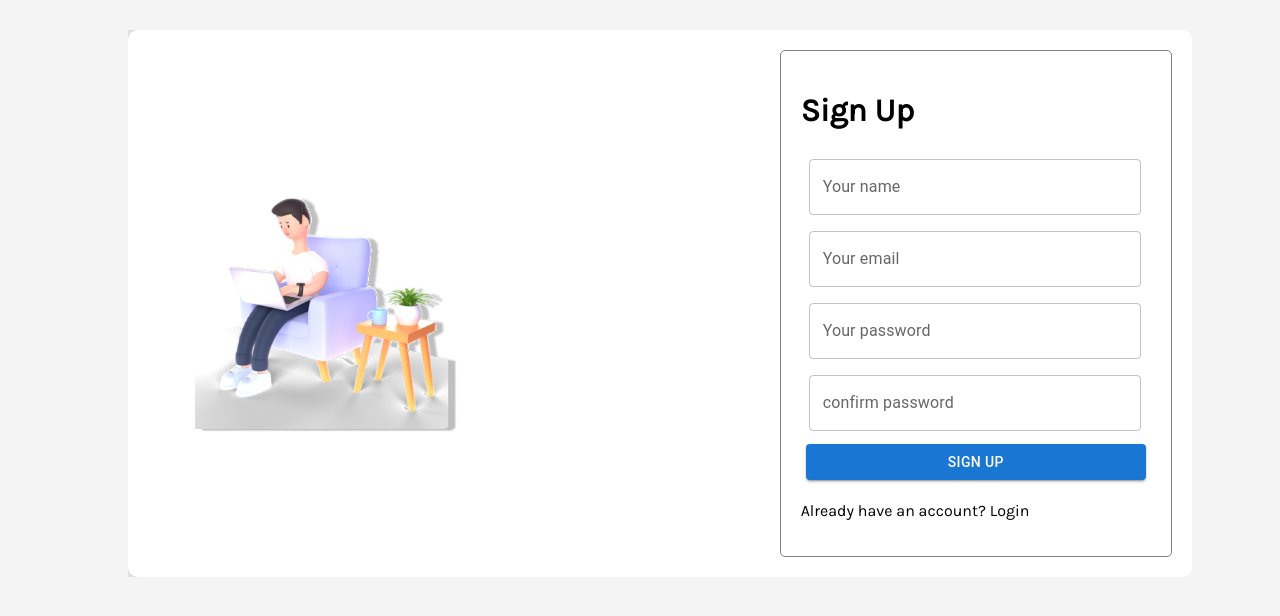
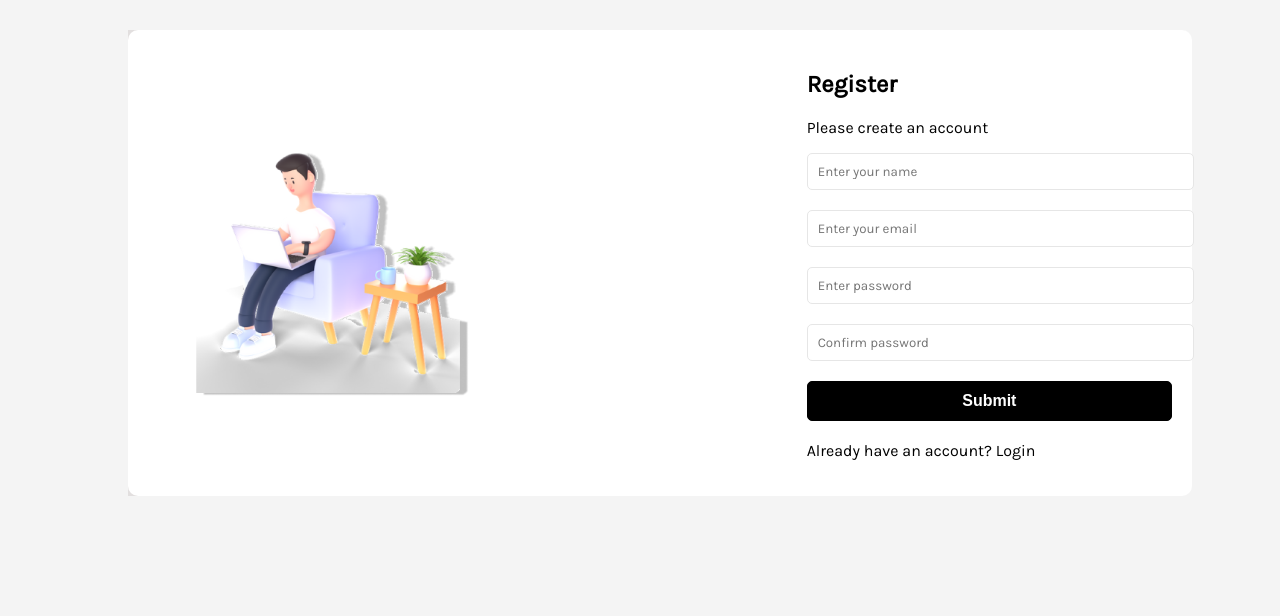
Before and after one commit to eddiemuhoro/job-app, a React (Create React App) app: page / in a window 1280 px wide. Shown: the top 616 px of the page. Built offline with nearby package versions, Linux system fonts and the light colour scheme.

Commit message:
added log-in functionality

```diff
--- a/package.json
+++ b/package.json
@@ -7,14 +7,17 @@
     "@emotion/styled": "^11.10.5",
     "@mui/icons-material": "^5.10.16",
     "@mui/material": "^5.10.17",
+    "@reduxjs/toolkit": "^1.9.1",
     "@testing-library/jest-dom": "^5.16.5",
     "@testing-library/react": "^13.4.0",
     "@testing-library/user-event": "^13.5.0",
     "axios": "^1.2.1",
     "react": "^18.2.0",
     "react-dom": "^18.2.0",
+    "react-redux": "^8.0.5",
     "react-router-dom": "^6.4.5",
     "react-scripts": "5.0.1",
+    "react-toastify": "^9.1.1",
     "react-whatsapp": "^0.3.0",
     "reactjs-popup": "^2.0.5",
     "web-vitals": "^2.1.4"
--- a/src/components/authenticatioin/SignUp.js
+++ b/src/components/authenticatioin/SignUp.js
@@ -1,89 +1,135 @@
 import { Visibility, VisibilityOff } from '@mui/icons-material'
-import { Button, FilledInput, FormControl, IconButton, InputAdornment, OutlinedInput, TextField } from '@mui/material'
-import React from 'react'
-import { Link, Router } from 'react-router-dom'
+import { Button, FilledInput, FormControl,  TextField } from '@mui/material'
+import React, { useEffect, useState } from 'react'
+import { Link, useNavigate } from 'react-router-dom'
 import SideBar from './SideBar'
+import { reset, register } from '../../react-redux/features/auth/authSlice'
+import { useDispatch, useSelector } from 'react-redux'
+import { toast } from 'react-toastify'
+import './auth.css'
 
 const SignUp = () => {
-  const [values, setValues] = React.useState({
-    amount: '',
+  const dispatch= useDispatch()
+  const navigate= useNavigate()
+
+  const [formData, setFormData] = useState({
+    name: '',
+    email: '',
     password: '',
-   cpassword:'',
-    showPassword: false,
-  });
-  const handleChange = (prop) => (event) => {
-    setValues({ ...values, [prop]: event.target.value });
-  };
+    password2: '',
+  })
 
-  const handleClickShowPassword = () => {
-    setValues({
-      ...values,
-      showPassword: !values.showPassword,
-    });
-  };
+  const { name, email, password, password2 } = formData
 
-  const handleMouseDownPassword = (event) => {
-    event.preventDefault();
-  };
-//removed pass
+  const { user, isError, isLoading, isSuccess, message }= useSelector (
+    (state)=> state.auth
+  )
+
+  useEffect((dispatch)=>{
+    if(isSuccess || user){
+      toast.success(message)
+      navigate('/home')
+      window.location.reload()
+      dispatch(reset())
+    }
+    if(isError){
+      toast.error(message)
+      dispatch(reset())
+    }
+  }, [user, isSuccess, isError , message, navigate])
+  if(isLoading){
+    return <h1>Loading...</h1>
+  }
+  const onSubmit = (e) => {
+    e.preventDefault()
+
+    if (password !== password2) {
+      toast.error('Passwords do not match')
+    } else {
+      const userData = {
+        name,
+        email,
+        password,
+      }
+
+      dispatch(register(userData))
+    }
+  }
+
+  const onChange = (e) => {
+
+    setFormData((prevState) => ({
+      ...prevState,
+      [e.target.name]: e.target.value,
+    }))
+  }
+
+
   return (
     <div className='signup-form'>
-    <SideBar />
-        <FormControl
-         sx={{
-            border:'1px solid grey',
-            borderRadius:'5px',
-            padding:'20px',
-            width:'50%',
-            '& .MuiTextField-root ': { m: 1, width: '95%',  },
-            '&  .MuiFilledInput': { m: 1, width: '100%',  },
-          }}>
-            <h1>Sign Up</h1>
-            <TextField type='text' label='Your name'/>
-            <TextField type='email' variant='outlined' label='Your email'/>
-            <TextField type='password' variant='outlined' label='Your password'/>
-            <TextField type='password' variant='outlined' label='confirm password'/>
-            {/* <OutlinedInput sx={{m:1}}  variant='filled' label='Your password' placeholder='Your password'
-            id="filled-adornment-password"
-            type={values.showPassword ? 'text' : 'password'}
-            value={values.password}
-            onChange={handleChange('password')}
-            endAdornment={
-              <InputAdornment position="end">
-                <IconButton
-                  aria-label="toggle password visibility"
-                  onClick={handleClickShowPassword}
-                  onMouseDown={handleMouseDownPassword}
-                  edge="end"
-                >
-                  {values.showPassword ? <VisibilityOff /> : <Visibility/>}
-                </IconButton>
-              </InputAdornment>
-            }/>
+   <SideBar />
 
-            <OutlinedInput
-            variant='filled' placeholder='confirm '
-            id="filled-adornment-password"
-            type={values.showPassword ? 'text' : 'password'}
-            value={values.cpassword}
-            onChange={handleChange('cpassword')}
-            endAdornment={
-              <InputAdornment position="end">
-                <IconButton
-                  aria-label="toggle cpassword visibility"
-                  onClick={handleClickShowPassword}
-                  onMouseDown={handleMouseDownPassword}
-                  edge="end"
-                >
-                  {values.showPassword ? <VisibilityOff /> : <Visibility/>}
-                </IconButton>
-              </InputAdornment>
-            }
-          /> */}
-            <Link style={{margin:'5px'}} to='/home'><Button fullWidth variant='contained'  >SIGN UP</Button></Link>
-            <p>Already have an account? <Link style={{color:'black'}} to='/login'>Login</Link></p>
-        </FormControl>
-    </div>
+    <section className='form'>
+      <div>
+      <h1>
+       Register
+      </h1>
+      <p>Please create an account</p>
+      </div>
+      <form onSubmit={onSubmit}>
+        <div className='form-group'>
+          <input
+            type='text'
+            className='form-control'
+            id='name'
+            name='name'
+            value={name}
+            placeholder='Enter your name'
+            onChange={onChange}
+          />
+        </div>
+        <div className='form-group'>
+          <input
+            type='email'
+            className='form-control'
+            id='email'
+            name='email'
+            value={email}
+            placeholder='Enter your email'
+            onChange={onChange}
+          />
+        </div>
+        <div className='form-group'>
+          <input
+            type='password'
+            className='form-control'
+            id='password'
+            name='password'
+            value={password}
+            placeholder='Enter password'
+            onChange={onChange}
+          />
+        </div>
+        <div className='form-group'>
+          <input
+            type='password'
+            className='form-control'
+            id='password2'
+            name='password2'
+            value={password2}
+            placeholder='Confirm password'
+            onChange={onChange}
+          />
+        </div>
+        <div className='form-group'>
+          <button type='submit' className='btn btn-block'>
+            Submit
+          </button>
+          <p>Already have an account? <Link style={{color:'black'}} to='/login'>Login</Link></p>
+        </div>
+      </form>
+    </section>
+  </div>
   )
 }
 
--- /dev/null
+++ b/src/components/authenticatioin/auth.css
@@ -0,0 +1,62 @@
+
+
+.form,
+.content {
+
+  margin: 0 auto;
+}
+
+.form-group {
+  margin-bottom: 10px;
+}
+
+.form-group input,
+.form-group textarea,
+.form-group select {
+  width: 100%;
+  padding: 10px;
+  border: 1px solid #e6e6e6;
+  border-radius: 5px;
+  margin-bottom: 10px;
+  font-family: inherit;
+}
+
+.form-group label {
+  text-align: left;
+  display: block;
+  margin: 0 0 5px 3px;
+}
+
+.btn {
+  padding: 10px 20px;
+  border: 1px solid #000;
+  border-radius: 5px;
+  background: #000;
+  color: #fff;
+  font-size: 16px;
+  font-weight: 700;
+  cursor: pointer;
+  text-align: center;
+  appearance: button;
+  display: flex;
+  align-items: center;
+  justify-content: center;
+}
+
+.btn svg {
+  margin-right: 8px;
+}
+
+.btn-reverse {
+  background: #fff;
+  color: #000;
+}
+
+.btn-block {
+  width: 100%;
+  margin-bottom: 20px;
+}
+
+.btn:hover {
+  transform: scale(0.98);
+}
--- a/src/components/authenticatioin/login.js
+++ b/src/components/authenticatioin/login.js
@@ -1,68 +1,116 @@
-import React from 'react'
-import { Button, FilledInput, FormControl, IconButton, InputAdornment, TextField } from '@mui/material'
-import { Link } from 'react-router-dom'
+import { Visibility, VisibilityOff } from '@mui/icons-material'
+import { Button, FilledInput, FormControl,  TextField } from '@mui/material'
+import React, { useEffect, useState } from 'react'
+import { Link, useNavigate } from 'react-router-dom'
 import SideBar from './SideBar'
-import { Visibility, VisibilityOff } from '@mui/icons-material'
+import { reset, login } from '../../react-redux/features/auth/authSlice'
+import { useDispatch, useSelector } from 'react-redux'
+import { toast } from 'react-toastify'
+import './auth.css'
+
+const Login = () => {
+  const dispatch= useDispatch()
+  const navigate= useNavigate()
+
+  const [formData, setFormData] = useState({
+
+    email: '',
+    password: '',
+
+  })
+
+  const {  email, password } = formData
+
+  const { user, isError, isLoading, isSuccess, message }= useSelector (
+    (state)=> state.auth
+  )
+
+  useEffect((dispatch)=>{
+    if(isSuccess || user){
+      toast.success(message)
+      navigate('/home')
+      window.location.reload()
+      dispatch(reset())
+    }
+    if(isError){
+      toast.error(message)
+      navigate('/login')
+      dispatch(reset())
+    }
+  }, [user, isSuccess, isError , message, navigate])
+  if(isLoading){
+    return <h1>Loading...</h1>
+  }
+  const onSubmit = (e) => {
+    e.preventDefault()
 
 
-const Login = () => {
-  const [values, setValues] = React.useState({
-    password: '',
-   cpassword:'',
-    showPassword: false,
-  });
-  const handleChange = (prop) => (event) => {
-    setValues({ ...values, [prop]: event.target.value });
-  };
+      const userData = {
 
-  const handleClickShowPassword = () => {
-    setValues({
-      ...values,
-      showPassword: !values.showPassword,
-    });
-  };
+        email,
+        password,
+      }
 
-  const handleMouseDownPassword = (event) => {
-    event.preventDefault();
-  };
+      dispatch(login(userData))
+    }
+
+
+  const onChange = (e) => {
+
+    setFormData((prevState) => ({
+      ...prevState,
+      [e.target.name]: e.target.value,
+    }))
+  }
+
 
   return (
     <div className='signup-form'>
-       <div className='login-sidebar'>
+   <div className='login-sidebar'>
             <img src='https://t4.ftcdn.net/jpg/02/60/53/37/360_F_260533737_N1QkCY09mwIy7A0Yph79lkqCl0iB2mvF.jpg' alt='login'/>
       </div>
-        <FormControl
 
-      sx={{
-         border:'1px solid grey',
-         borderRadius:'5px',
-          padding:'20px',
-          width:'50%',
-         '& .MuiTextField-root .MuiFilledInput-root': { m: 1, width: '100%',  },
-       }}>
-         <h1>Log In</h1>
-         <TextField type='email' variant='filled' label='Your email'/>
-         <FilledInput  variant='filled' label='Your password' placeholder='Your password'
-            id="filled-adornment-password"
-            type={values.showPassword ? 'text' : 'password'}
-            value={values.password}
-            onChange={handleChange('password')}
-            endAdornment={
-              <InputAdornment position="end">
-                <IconButton
-                  aria-label="toggle password visibility"
-                  onClick={handleClickShowPassword}
-                  onMouseDown={handleMouseDownPassword}
-                  edge="end"
-                >
-                  {values.showPassword ? <VisibilityOff /> : <Visibility/>}
-                </IconButton>
-              </InputAdornment>
-            }/>
-         <Link  style={{width:'100%', margin:'5px'}} to='/home'><Button fullWidth variant='contained'>LOG IN</Button></Link>
-         <p>Don't have an account? <Link style={{color:'black'}} to='/'>Sign Up</Link></p>
-     </FormControl>
-    </div>
+    <section className='form'>
+      <div>
+      <h1>
+       Login
+      </h1>
+      <p>Please login to view jobs</p>
+      </div>
+      <form onSubmit={onSubmit}>
+
+        <div className='form-group'>
+          <input
+            type='email'
+            className='form-control'
+            id='email'
+            name='email'
+            value={email}
+            placeholder='Enter your email'
+            onChange={onChange}
+          />
+        </div>
+        <div className='form-group'>
+          <input
+            type='password'
+            className='form-control'
+            id='password'
+            name='password'
+            value={password}
+            placeholder='Enter password'
+            onChange={onChange}
+          />
+        </div>
+
+        <div className='form-group'>
+          <button type='submit' className='btn btn-block'>
+            Submit
+          </button>
+          <p>Don't have an account? <Link style={{color:'black'}} to='/'>Sign Up</Link></p>
+        </div>
+      </form>
+    </section>
+  </div>
   )
 }
 
--- a/src/index.js
+++ b/src/index.js
@@ -4,13 +4,17 @@ import './index.css';
 import App from './App';
 import reportWebVitals from './reportWebVitals';
 import {BrowserRouter as Router} from 'react-router-dom';
+import { Provider } from 'react-redux';
+import store from './react-redux/app/store';
 const root = ReactDOM.createRoot(document.getElementById('root'));
 root.render(
 
   <React.StrictMode>
-    <Router>
-      <App />
-    </Router>
+    <Provider store={store}>
+      <Router>
+        <App />
+      </Router>
+    </Provider>
   </React.StrictMode>
 );
 
--- /dev/null
+++ b/src/react-redux/app/store.js
@@ -0,0 +1,9 @@
+import { configureStore } from "@reduxjs/toolkit";
+import authReducer from '../features/auth/authSlice'
+const store = configureStore({
+    reducer:{
+        auth: authReducer
+    }
+})
+
+export default store
--- /dev/null
+++ b/src/react-redux/features/auth/authService.js
@@ -0,0 +1,34 @@
+import axios from 'axios'
+
+const API_URL = 'http://localhost:5000/';
+
+const register = async(userData)=>{
+    const response = await axios.post(API_URL + 'register', userData)
+    if(response.date){
+        localStorage.setItem('user', JSON.stringify(response.data));
+    }
+    return response.data
+}
+
+const login = async (userData)=>{
+    const response = await axios.post(API_URL + 'login', userData)
+
+    if(response.data){
+        localStorage.setItem('user', JSON.stringify(response.data));
+    }
+
+    return response.data;
+}
+
+const logout = ()=>{
+    localStorage.removeItem('user');
+}
+
+
+const authService ={
+    login,
+    register,
+    logout
+}
+
+export default authService
--- /dev/null
+++ b/src/react-redux/features/auth/authSlice.js
@@ -0,0 +1,99 @@
+import { createSlice, createAsyncThunk } from "@reduxjs/toolkit";
+import authService from "./authService";
+
+const user = JSON.parse(localStorage.getItem('user'))
+
+const initialState ={
+    user: user ? user : null,
+    isError: false,
+    isLoading: false,
+    isSuccess: false,
+    message: ''
+}
+
+export const register = createAsyncThunk('/register', async(user, thunkAPI)=>{
+    try {
+        return await authService.register(user)
+    } catch (error) {
+        const message = (error.response && error.response.data && error.response.data.message) || error.message || error.toString();
+
+        return thunkAPI.rejectWithValue(message);
+    }
+})
+
+export const login = createAsyncThunk('/login', async(user, thunkAPI)=>{
+    try {
+        return await authService.login(user);
+    } catch (error) {
+         const message = (error.response && error.response.data && error.response.data.message) || error.message || error.toString();
+
+        return thunkAPI.rejectWithValue(message);
+    }
+})
+
+
+export const logout = createAsyncThunk('/logout', (user, thunkAPI)=>{
+    try {
+        return  authService.logout(user);
+    } catch (error) {
+         const message = (error.response && error.response.data && error.response.data.message) || error.message || error.toString();
+
+        return thunkAPI.rejectWithValue(message);
+    }
+})
+
+export const authSlice = createSlice({
+    name:'auth',
+    initialState,
+    reducers:{
+        reset: (state) => {
+            state.isError = false
+            state.isLoading = false
+            state.isSuccess = false
+            state.message =''
+        }
+    },
+    extraReducers: (builder)=>{
+        builder.addCase(register.pending, (state) => {
+            state.isError = false;
+            state.isLoading = true;
+            state.isSuccess = false;
+            state.message = '';
+        })
+        builder.addCase(register.fulfilled, (state, action)=>{
+            state.isError= false;
+            state.isSuccess = true;
+            state.isLoading = false;
+            state.message = action.payload.message;
+            state.user= action.payload;
+        })
+        builder.addCase(register.rejected, (state, action) => {
+            state.isError = true;
+            state.isLoading = false;
+            state.isSuccess = false;
+            state.message = action.payload;
+            state.user = null;
+        })
+        builder.addCase(login.pending, (state) => {
+            state.isError = false;
+            state.isLoading = true;
+            state.isSuccess = false;
+            state.message = '';
+        })
+        builder.addCase(login.fulfilled, (state, action) => {
+            state.isError = false;
+            state.isLoading = false;
+            //if login is successful, set user to the payload and redirect to dashboard
+            state.isSuccess = true;
+            state.message = action.payload.message;
+            state.user = action.payload;
+        })
+        builder.addCase(logout.fulfilled, (state) => {
+            state.user = null;
+        })
+
+    }
+})
+
+export const {reset} = authSlice.actions
+export default authSlice.reducer
```
Also changed, not shown: src/components/Mui.js (+22 -1 lines), src/components/homePage/HomeNavBar.js (+28 -2 lines), 1 other file (tests, documents, lock files or other folders).
